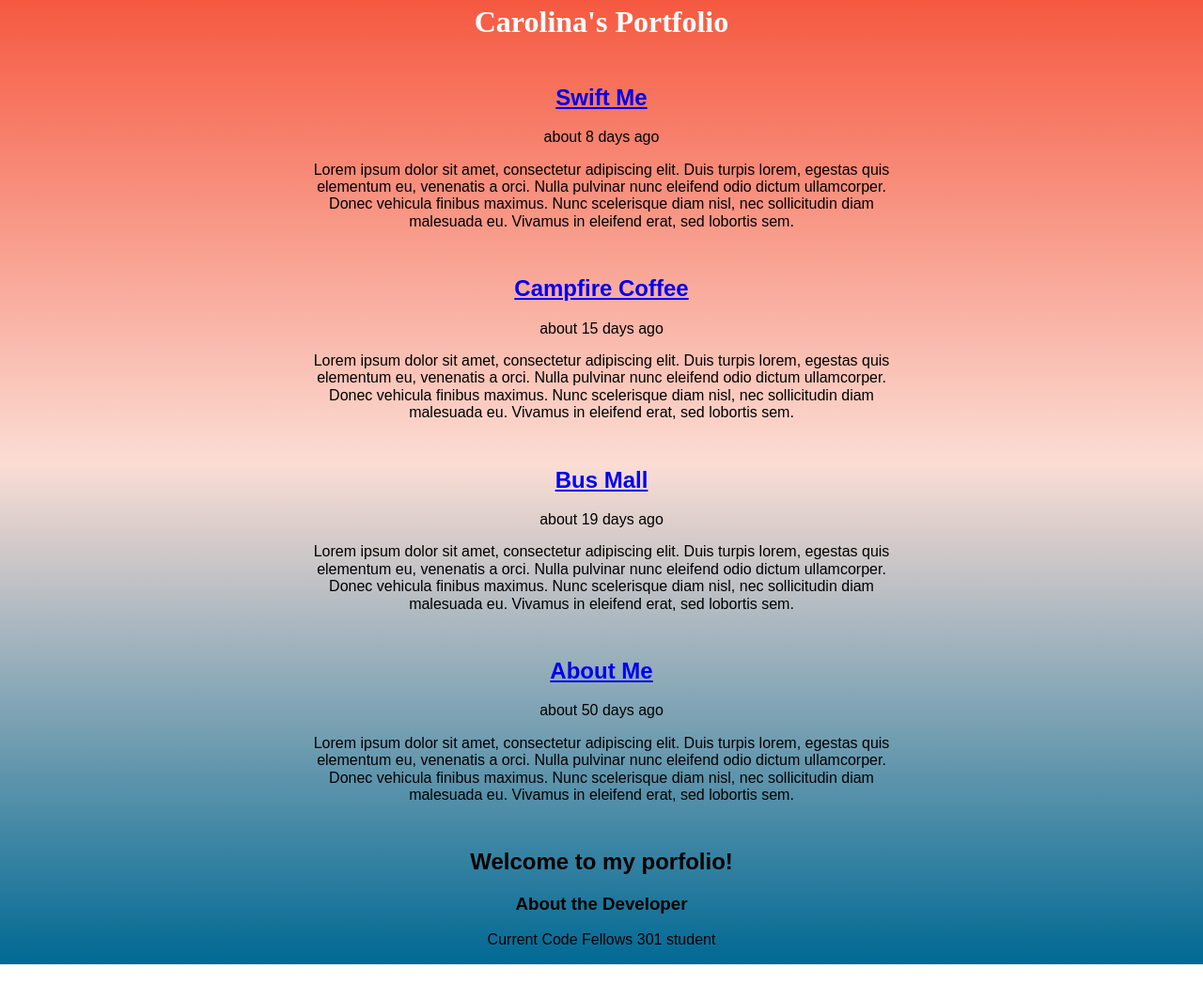
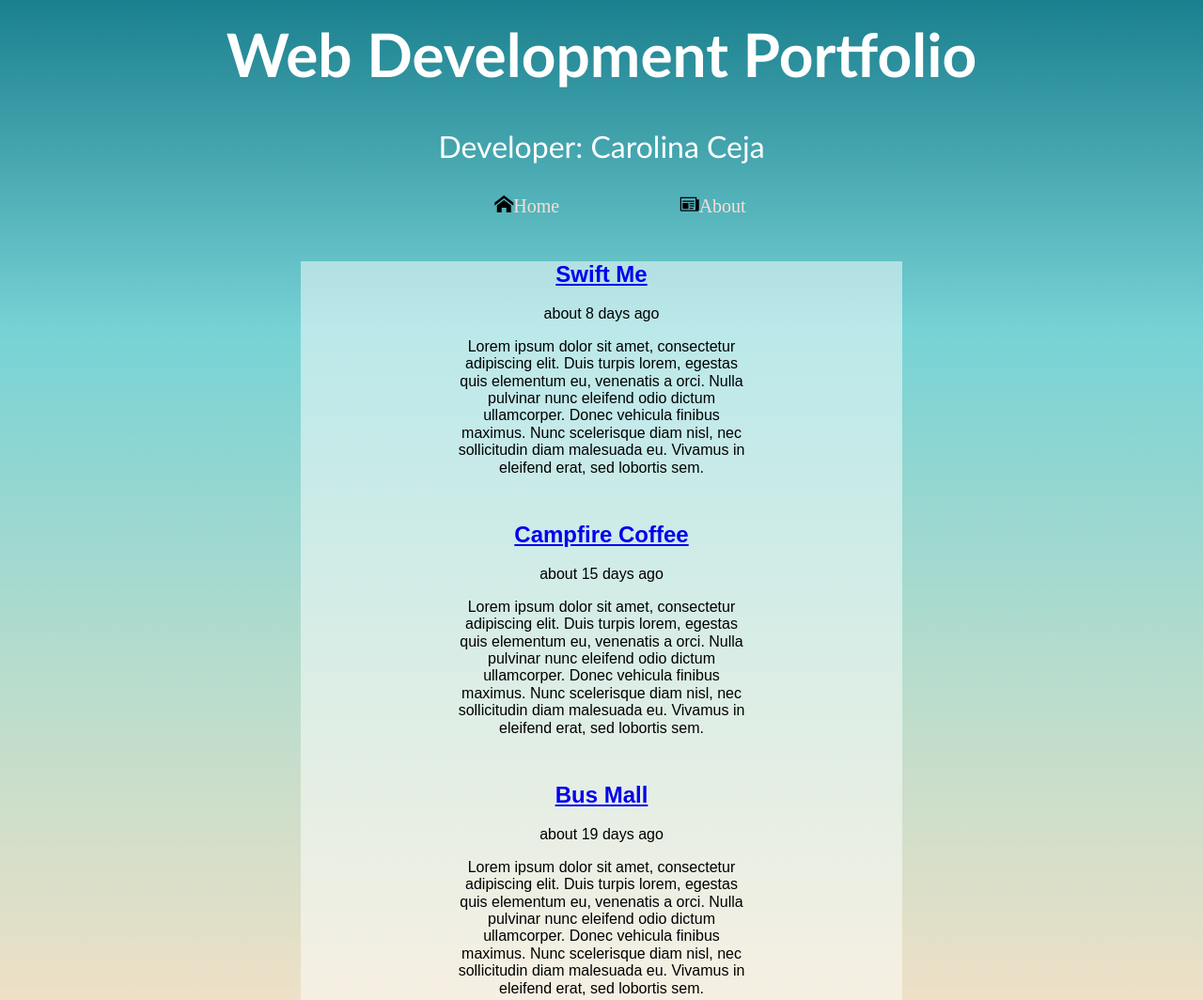
Before and after one commit to cejac/portfolio, a plain HTML site: page index.html in a window 1280 px wide. Shown: the part 40-1104 px from the top of the page at 94% size. Before the commit the page ends 1066 px from the top, so only its background shows below. Drawn offline with nearby package versions, Linux system fonts and the light colour scheme; files whose address does not match are found by name.

Commit message:
finished with jQ, changed styling

```diff
--- a/index.html
+++ b/index.html
@@ -10,16 +10,20 @@
     <link rel="stylesheet" type="text/css" href="style/module.css">
   </head>
   <body>
+    <div id='toggleNav' class='icon-menu'></div></br>
+    <header id='mainHeader'>
+      <h1>Web Development Portfolio</h1>
+      <p>Developer: Carolina Ceja</p>
+    </header>
     <nav id='mainNav'>
-      <div id='toggleNav' class='icon-menu'></div>
       <ul>
         <li class="navSelect icon-home" data-content="project-section"><a href="#">Home</a></li>
         <li class="navSelect icon-newspaper" data-content="about"><a href="#">About</a></li>
     </nav>
     <main>
-      <header>
+      <!-- <header>
         <h1>Carolina's Portfolio</h1>
-      </header>
+      </header> -->
       <section id='project-section' class='tab-content'>
         <article class='template'>
           <header>
@@ -30,9 +34,9 @@
         </article>
       </section>
       <section id='about' class='tab-content'>
-        <h2>Welcome to my porfolio!</h2>
-        <h3>About the Developer</h3>
-        <p>Current Code Fellows 301 student</p>
+        <h2>Welcome to my portfolio!</h2>
+        <h3>About the Developer:</h3>
+        <p>Current Code Fellows 301 student. This page compiles my most recent projects. Take a look!</p>
       </section>
     </main>
     <script src="https://code.jquery.com/jquery-2.2.4.min.js" integrity="sha256-BbhdlvQf/xTY9gja0Dq3HiwQF8LaCRTXxZKRutelT44=" crossorigin="anonymous"></script>
--- a/scripts/projectView.js
+++ b/scripts/projectView.js
@@ -13,10 +13,10 @@ projectView.menuToggle = function(){
     $('.navSelect').toggle();
   });
   $(window).on('resize', function() {
-    if ($(window).width() >= 414) {
+    if ($(window).width() >= 600) {
       $('.navSelect').show().css({'display': 'inline'});
-    } else if ($(window).width() <= 414) {
-      $('.navSelect').hide().css({'display': 'flex', 'flex-direction': 'row'});
+    } else if ($(window).width() <= 599) {
+      $('.navSelect').hide().css({'display': 'flex', 'flex-direction': 'row', 'justify-content': 'center'});
     } else {
       $('.navSelect').hide();
     }
--- a/style/base.css
+++ b/style/base.css
@@ -1,26 +1,25 @@
 body {
-  background: -webkit-linear-gradient(#F54E34,#FBDDD4, #006994);
-  background: -o-linear-gradient(#F54E34,#FBDDD4, #006994);
-  background: -moz-linear-gradient(#F54E34,#FBDDD4, #006994);
-  background: linear-gradient(#F54E34,#FBDDD4, #006994);
+  background: -webkit-linear-gradient(#107686,#77D2D5, #BCDDCC, #F9E1C5, #EDAF8F);
+  background: -o-linear-gradient(#107686,#77D2D5, #BCDDCC, #F9E1C5, #EDAF8F);
+  background: -moz-linear-gradient(#107686,#77D2D5,#BCDDCC, #F9E1C5, #EDAF8F);
+  background: linear-gradient(#107686,#77D2D5, #BCDDCC, #F9E1C5, #EDAF8F);
   line-height: inherit;
 }
 
-h1 {
+#mainHeader{
+  font-size: 200%;
   text-align: center;
   color: white;
-  font-family: Caledonia;
-  font-size: 100px;
+  font-family: 'Optima';
   }
 
   nav {
     text-align: center;
-  }
+}
 
 li{
-  display: inline;
   list-style-type: none;
-  margin: 0 50px;
+  margin: 5%;
 }
 
 li a {
@@ -31,18 +30,3 @@ li a {
 li a:hover{
   color: #006994;
 }
-
-#project-section {
-  text-align: center;
-}
-
-#about{
-  text-align: center;
-}
-
-.aboutProj {
-  text-align: center;
-  margin-left: 25%;
-  margin-right: 25%;
-  margin-bottom: 3em;
-}
--- a/style/module.css
+++ b/style/module.css
@@ -7,14 +7,51 @@
   font-size: 125%;
 }
 
+.aboutProj {
+  text-align: center;
+  margin-left: 25%;
+  margin-right: 25%;
+  margin-bottom: 3em;
+}
+
+.tab-content {
+  background: rgba(255,255,255,0.5);
+}
+
+#toggleNav{
+  max-width: 100%;
+}
+
+#project-section {
+  text-align: center;
+}
+
+#about{
+  text-align: center;
+}
+
 @media only screen and (min-width: 600px){
   .icon-menu{
     display: none;
   }
+
+  .navSelect{
+    display: inline;
+  }
+
+  .tab-content{
+    max-width: 50%;
+    margin-left: 25%;
+}
 }
 
 @media only screen and (max-width: 599px){
   .navSelect{
     display: none;
-  }
 }
+
+    .tab-content{
+      max-width: 90%;
+      margin-left: 5%;
+    }
+}
```
